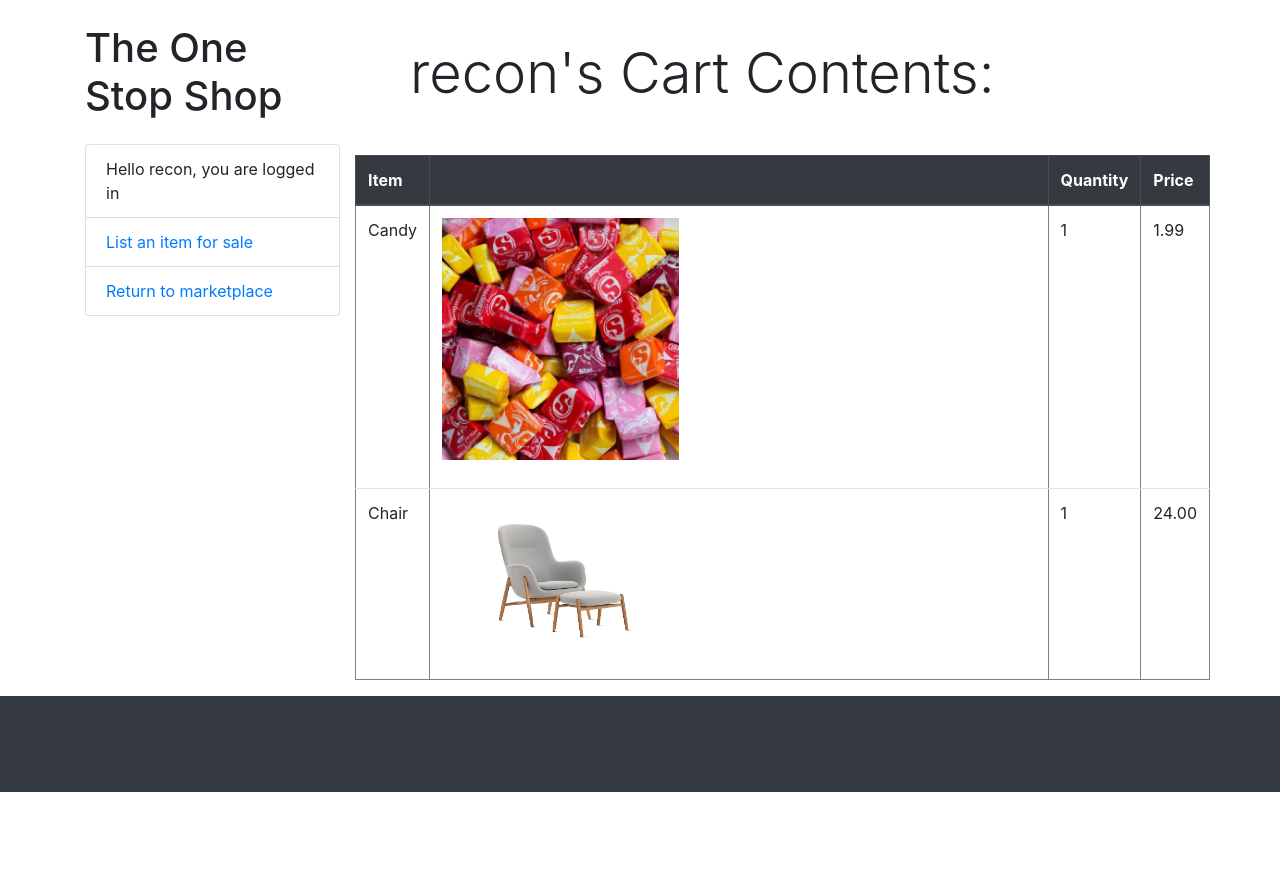
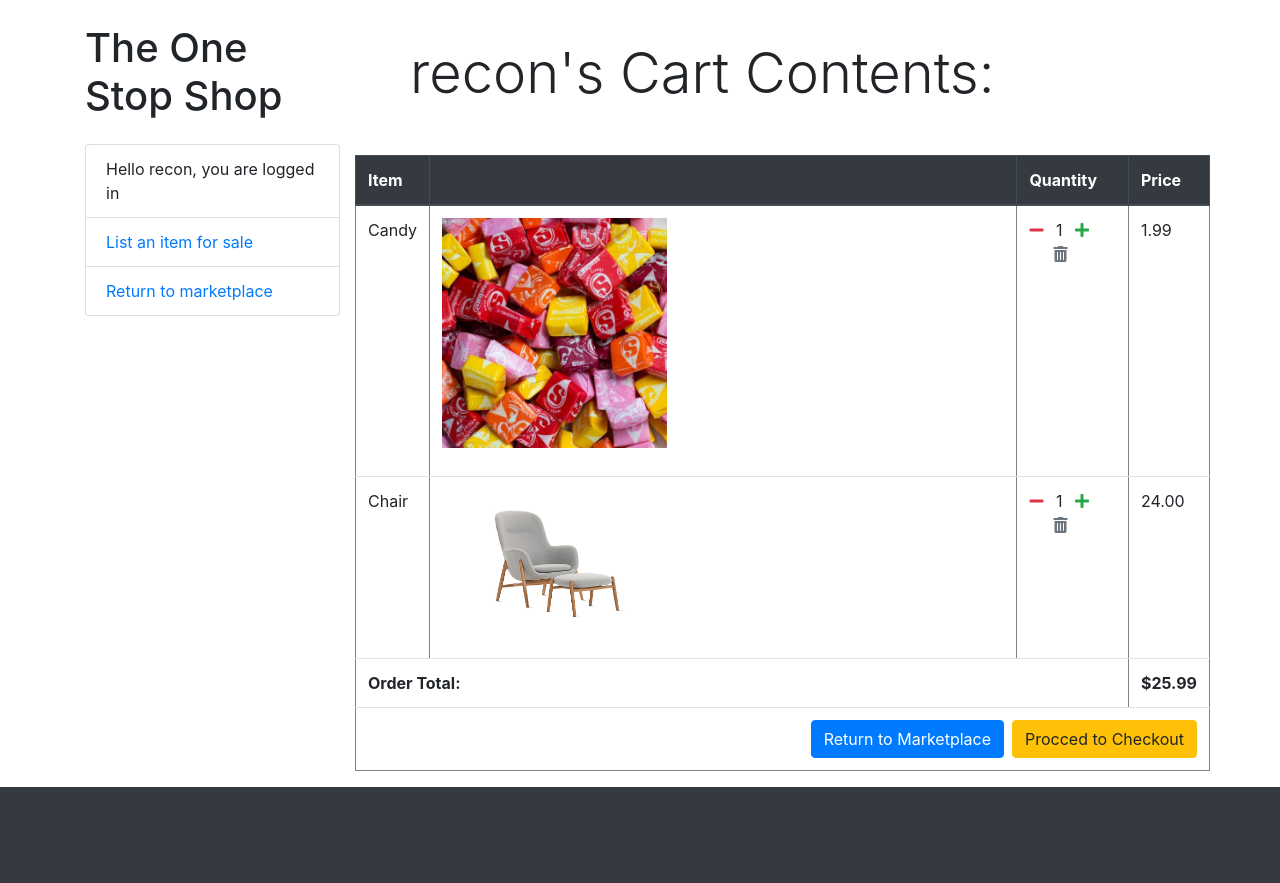
Before and after one commit to natpaq/Market, a Django app: page /my_cart in a window 1280 px wide. Shown: the part 56-939 px from the top of the page. Before the commit the page ends 848 px from the top, so only its background shows below. Run offline with Django 3.2, Linux system fonts and the light colour scheme; a user stored in the database is signed in; data comes from the database, SQL or seed files in the repository; both versions use the stored data as it was after the commit; some libraries are stand-ins or nearby versions.

Commit message:
Cart functional
cart is working! few bugs to be sorted out

```diff
--- a/accounts/templates/index_l.html
+++ b/accounts/templates/index_l.html
@@ -52,7 +52,7 @@
                            </h4>
                            <h5>{{item.price}}</h5>
                            <p class="card-text"><b>Posted by:</b> {{item.owner}} <br> <b>Description:</b> {{item.descrip}} </p>
-                           <button type="button" class="btn btn-primary" data-toggle="modal" data-target="#addtocart"> Details</button>
+                           <button type="button" class="btn btn-primary" data-toggle="modal" data-target="#test{{item.id}}"> Details</button>
                         </div>
                         <div class="card-footer">
                            <small class="text-muted">Inventory: {{item.inv_count}} </small>
@@ -60,11 +60,11 @@
                      </div>
                   </div>
                   <!--Pop-up add to cart execution-->
-                  <div class="modal fade right" id="addtocart" tabindex="-1" role="dialog" aria-labelledby="myModalLabel" aria-hidden="true" data-backdrop="false">
+                  <div class="modal fade right" id="test{{item.id}}" tabindex="-1" role="dialog" aria-labelledby="myModalLabel" aria-hidden="true" data-backdrop="false">
                      <div class="modal-dialog modal-side modal-bottom-right modal-notify modal-info" role="document">
                         <div class="modal-content">
                            <div class="modal-header">
-                              <a class="heading"><b>Add to Cart</b></a>
+                              <b>Add to Cart</b>
                               <button type="button" class="close" data-dismiss="modal" aria-label="Close">
                               <span aria-hidden="true" class="white-text">&times;</span>
                               </button>
--- a/accounts/urls.py
+++ b/accounts/urls.py
@@ -1,5 +1,4 @@
 from django.urls import path, include
-
 from . import views
 
 
@@ -11,4 +10,5 @@ urlpatterns = [
 	path('<int:id>/edit/', views.item_update, name='item_update'),
 	path('add_to_cart/<id>/', views.add_to_cart, name="add_to_cart"),
 	path('remove_from_cart/<id>/', views.remove_from_cart, name="remove_from_cart"),
+	path('my_cart', views.my_cart, name="my_cart"),
 ]
--- a/accounts/views.py
+++ b/accounts/views.py
@@ -10,7 +10,7 @@ from django.shortcuts import get_list_or_404, get_object_or_404
 
 from item.forms import OrderItemForm
 from item.models import Item, OrderItem, Order
-from item.views import add_to_cart, remove_from_cart
+from item.views import add_to_cart, remove_from_cart, my_cart
 
 def index(request):
    items1 = Item.objects.all()
--- a/item/models.py
+++ b/item/models.py
@@ -26,12 +26,15 @@ def __str__(self):
 
 class OrderItem(models.Model):
     item = models.OneToOneField(Item, on_delete=models.CASCADE)
-    quantity = models.PositiveIntegerField(default=1)
+    quantity = models.IntegerField(default=1)
     user = models.ForeignKey(settings.AUTH_USER_MODEL, on_delete=models.CASCADE)
     ordered = models.BooleanField(default=False)
 
     def __str__(self):
         return f"{self.quantity} of {self.item.itemname}"
+
+    def get_total_item_price(self):
+        return self.quantity * self.item.price
 
 class Order(models.Model):
     user = models.ForeignKey(settings.AUTH_USER_MODEL, on_delete=models.CASCADE)
@@ -41,3 +44,9 @@ class Order(models.Model):
 
     def __str__(self):
         return self.user.username
+
+    def get_total(self):
+        total = 0
+        for order_item in self.items.all():
+            total += order_item.get_total_item_price()
+        return total
--- a/item/templates/view_cart.html
+++ b/item/templates/view_cart.html
@@ -9,8 +9,22 @@
       <title>OSS</title>
       <link href="static/vendor/bootstrap/css/bootstrap.min.css" rel="stylesheet">
       <link href="static/css/shop-homepage.css" rel="stylesheet">
+      <!-- Font Awesome -->
+      <link rel="stylesheet" href="https://use.fontawesome.com/releases/v5.8.2/css/all.css">
    </head>
    <body>
+      <div clas="mt-5">
+         {% if messages %}
+            {% for message in messages %}
+               <div class="alert alert-{{ message.tags }} alert-dismissible fade show" role="alert">
+                  {{ message }}
+                  <button type="button" class="close" data-dismiss="alert" aria-label="Close">
+                    <span aria-hidden="true">&times;</span>
+                  </button>
+                </div>
+            {% endfor %}
+         {% endif %}
+      </div>
       <!-- Display user options -->
       <div class="container">
          <div class="row">
@@ -45,12 +59,27 @@
                         <td>
                            <p><img class="img" width=40% height=40% src= {{orderitem.item.image.url}} alt=""></p>
                         </td>
-                        <td class="amount">{{ orderitem.quantity }}</td>
-                        <td class="price">{{ orderitem.item.price }}</td>
+                        <td class="amount">
+                           <a class="text-danger" href="{% url 'remove_from_cart' orderitem.item.id %}"><i class="fas fa-minus mr-2"></i></a>
+                           {{ orderitem.quantity }}
+                           <a class="text-success" href="{% url 'add_to_cart' orderitem.item.id %}"><i class="fas fa-plus ml-2"></i></a>
+                           <a class="text-secondary"href="{% url 'delete_from_cart' orderitem.item.id %}"><i class="fas fa-trash-alt ml-4"></i></a>
+                        </td>
+                        <td class="price">{{ orderitem.get_total_item_price }}</td>
                      </tr>
                      {% endif %}
                      {% endif %}
                      {% endfor %}
+                     <tr>
+                        <td colspan="3"><strong> Order Total: </strong> </td>
+                        <td> <strong>${{order.get_total}}</strong></td>
+                     </tr>
+                     <tr>
+                        <td colspan="5">
+                           <a class="btn btn-warning float-right ml-2" href="#">Procced to Checkout</a>
+                           <a class="btn btn-primary float-right" href="#">Return to Marketplace</a>
+                        </td>
+                     </tr>
                   </table>
                </div>
             </div>
--- a/item/urls.py
+++ b/item/urls.py
@@ -7,4 +7,5 @@ urlpatterns = [
     path('add_to_cart/<id>/', views.add_to_cart, name="add_to_cart"),
     path('remove_from_cart/<id>/', views.remove_from_cart, name="remove_from_cart"),
     path('my_cart', views.my_cart, name="my_cart"),
+    path('delete_from_cart/<id>/', views.delete_from_cart, name="delete_from_cart"),
 ]
--- a/item/views.py
+++ b/item/views.py
@@ -29,7 +29,8 @@ def my_items(request):
 
 def my_cart(request):
 	orderitems = OrderItem.objects.all()
-	context = {'orderitems' : orderitems}
+	order = Order.objects.get(user=request.user)
+	context = {'orderitems' : orderitems, 'order' : order}
 	return render(request, 'view_cart.html', context)
 
 
@@ -43,17 +44,17 @@ def add_to_cart(request, id):
 			order_item.quantity += 1
 			order_item.save()
 			messages.info(request, "This item has been updated in your cart!")
-			return redirect(reverse('index'))
+			return redirect(reverse('my_cart'))
 		else:
 			order.items.add(order_item)
 			messages.info(request, "This item has been added to your cart!")
-			return redirect(reverse('index'))
+			return redirect(reverse('my_cart'))
 	else:
 		date = timezone.now()
 		order = Order.objects.create(user=request.user, ordered_date=date)
 		order.items.add(order_item)
 		messages.info(request, "This item has been added to your cart!")
-		return redirect(reverse('index'))
+		return redirect(reverse('my_cart'))
 
 def remove_from_cart(request, id):
 	item = get_object_or_404(Item, id=id)
@@ -67,11 +68,22 @@ def remove_from_cart(request, id):
 				order_item.save()
 			else:
 				order.items.remove(order_item)
+				order_item.delete()
 			messages.info(request, "This item has been removed from your cart!")
-			return redirect(reverse('index'))
+			return redirect(reverse('my_cart'))
 		else:
 			messages.info(request, "This item was not in your cart!")
-			return redirect(reverse('index'))
+			return redirect(reverse('my_cart'))
 	else:
 		messages.info(request, "You do not have an active order!")
-		return redirect(reverse('index'))
+		return redirect(reverse('my_cart'))
+
+#Work ON REWORKING!!!!!!!!!!!!!!!!!!!!!!!!!
+def delete_from_cart(request, id):
+	item = get_object_or_404(Item, id=id)
+	order = Order.objects.filter(user=request.user, ordered=False)[0]
+	order_item = OrderItem.objects.filter(item=item, user=request.user, ordered=False)[0]
+	order.items.remove(order_item)
+	order_item.delete()
+	messages.info(request, "This item was removed from your cart.")
+	return redirect(reverse('my_cart'))
```
Also changed, not shown: db.sqlite3, item/migrations/0014_auto_20200330_1714.py (added), project/media/images/candy_2rsInyc.jpg (added), project/media/images/chair_0jYPavZ.jfif (added).
